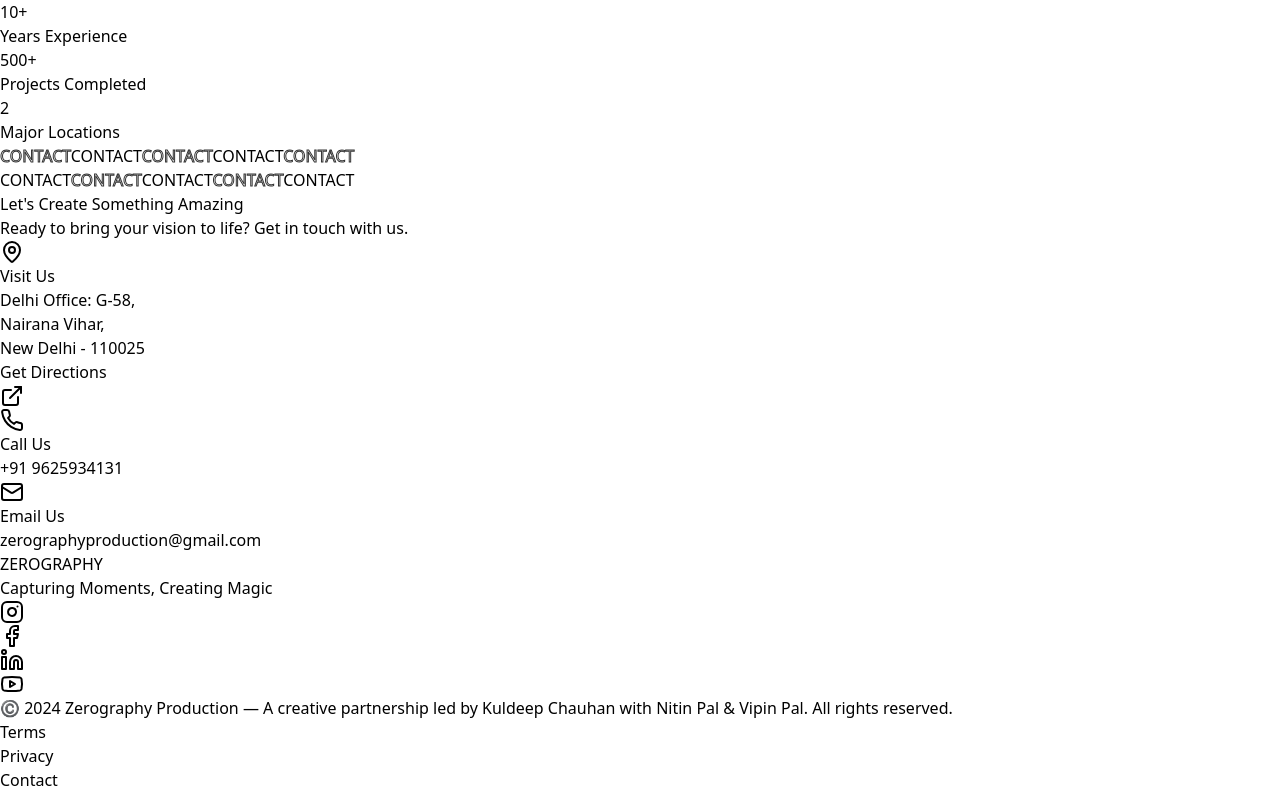
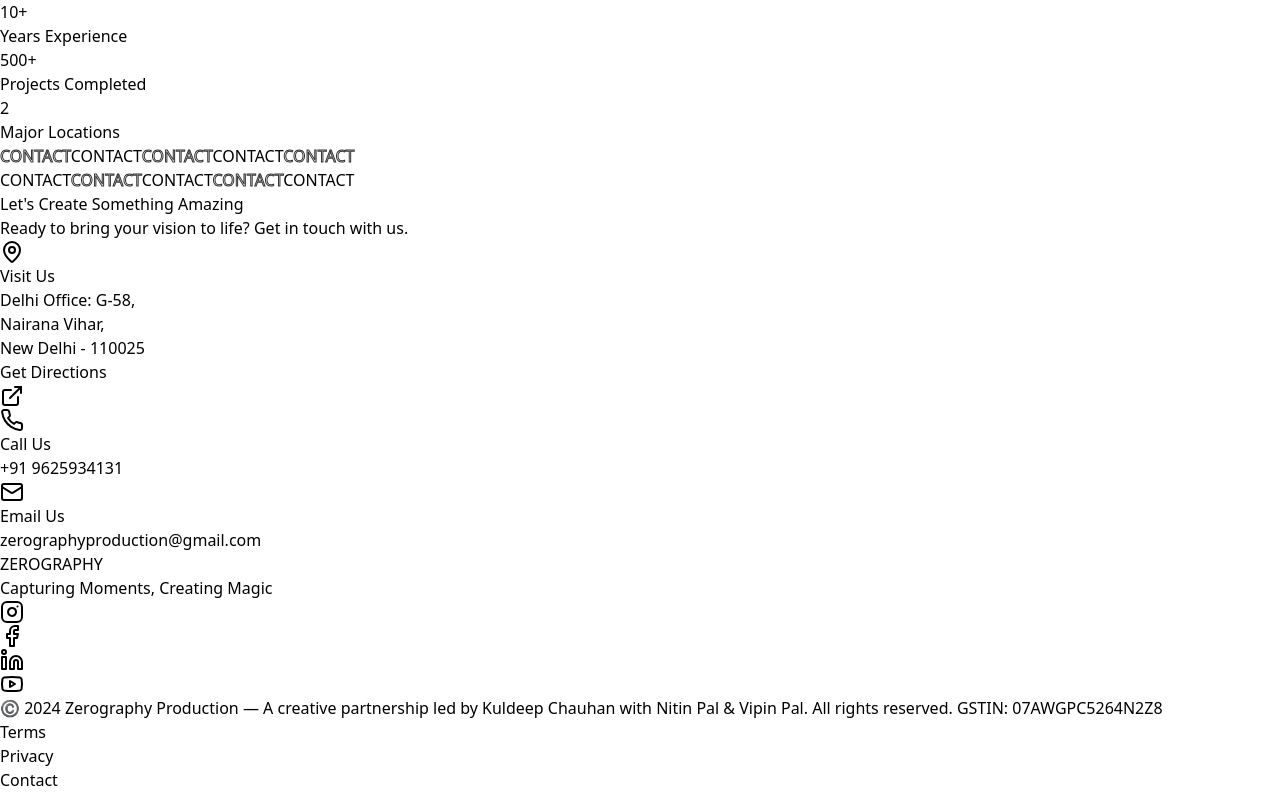
Before and after one commit to zerographyproduction/zero, a Next.js app: page / in a window 1280 px wide. Shown: the part 5880-6672 px from the top of the page. Built offline with nearby package versions, Linux system fonts and the light colour scheme.

Commit message:
Update Footer.jsx

```diff
--- a/src/app/components/Footer.jsx
+++ b/src/app/components/Footer.jsx
@@ -66,7 +66,7 @@ export default function Footer() {
         <div className='container mx-auto px-4 py-4 sm:py-6'>
           <div className='flex flex-col sm:flex-row justify-between items-center gap-4 sm:gap-0'>
             <p className='text-gray-400 text-xs sm:text-sm text-center sm:text-left'>
-              ©️ 2024 Zerography Production — A creative partnership led by Kuldeep Chauhan with Nitin Pal & Vipin Pal. All rights reserved.
+              ©️ 2024 Zerography Production — A creative partnership led by Kuldeep Chauhan with Nitin Pal & Vipin Pal. All rights reserved. GSTIN: 07AWGPC5264N2Z8
             </p>
             <nav>
               <ul className='flex gap-4 sm:gap-8 flex-wrap justify-center'>
```
